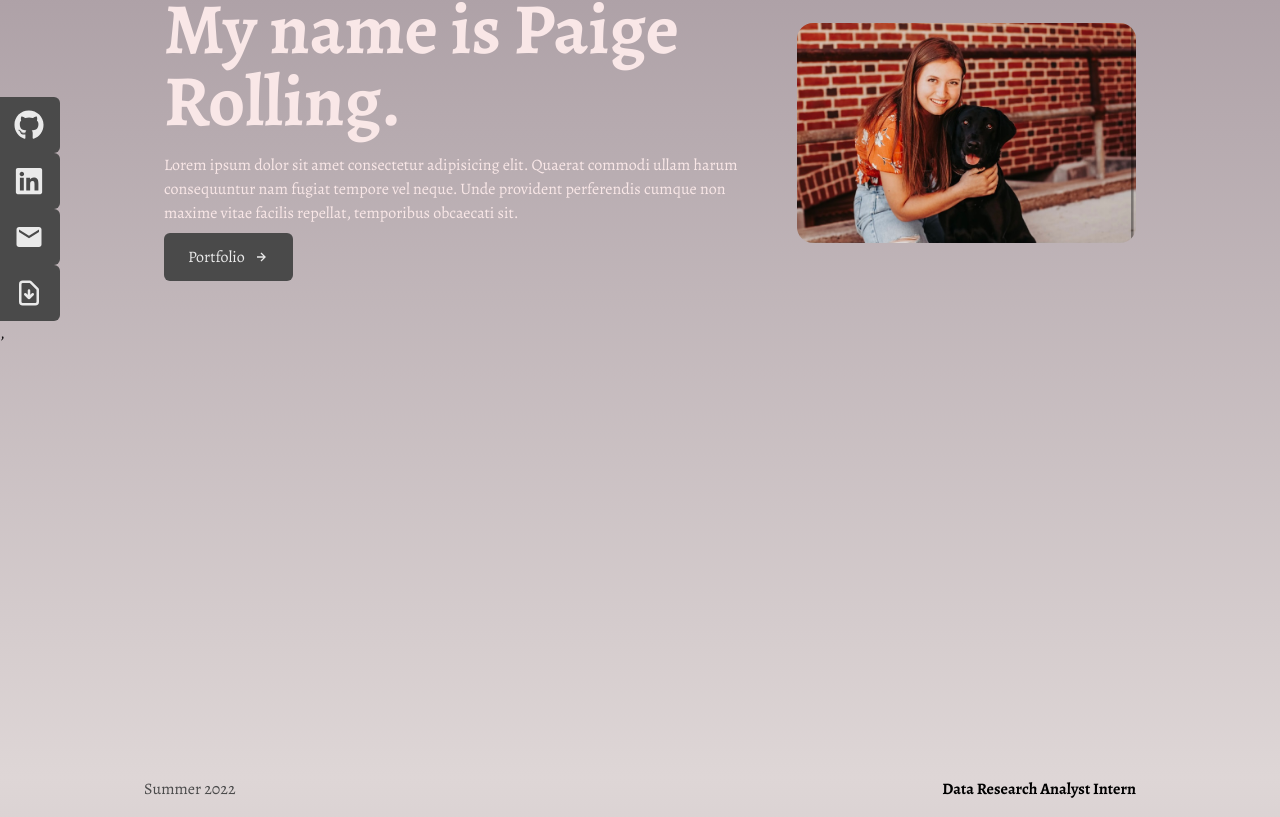
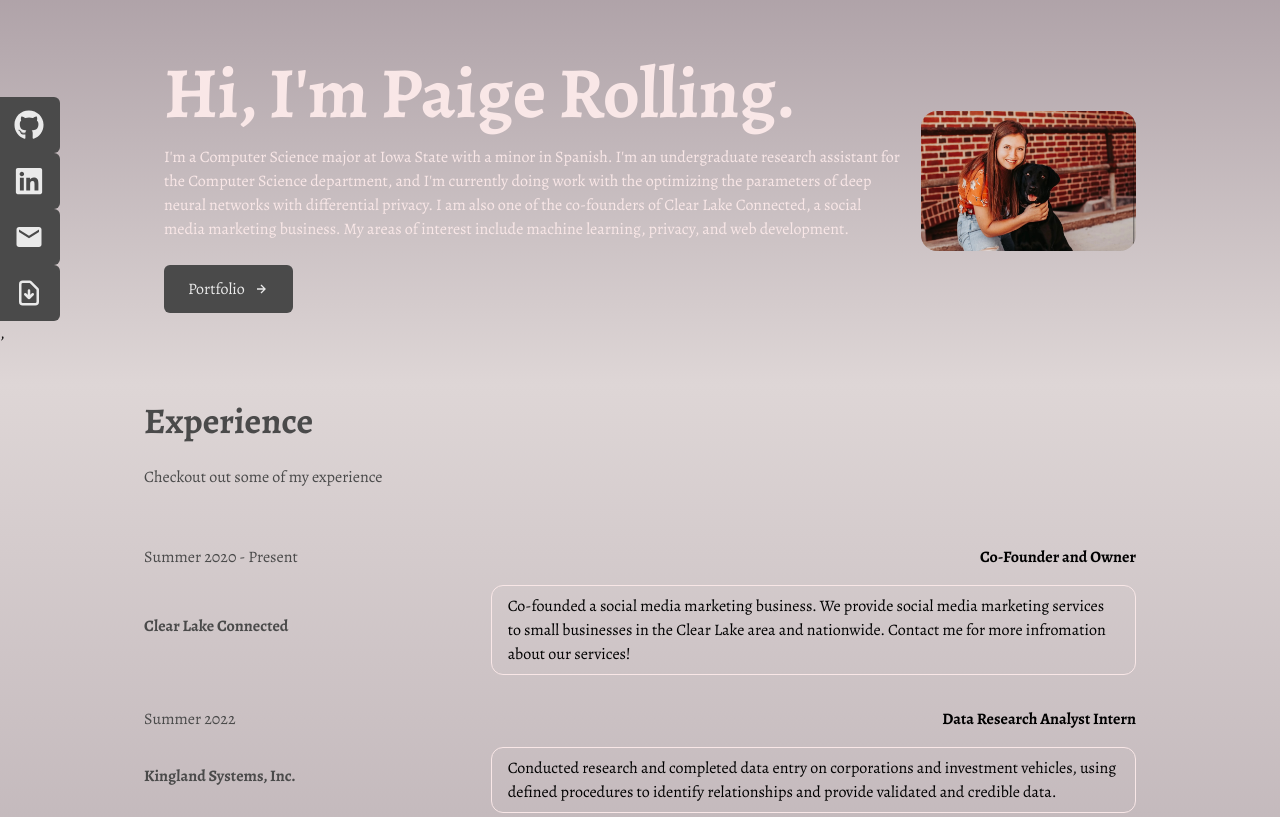
Before and after one commit to prolling/personal_portfolio, a React (Create React App) app: page / in a window 1280 px wide. Shown: the part 183-1000 px from the top of the page. Built offline with nearby package versions, Linux system fonts and the light colour scheme.

Commit message:
website changes

```diff
--- a/src/components/About.jsx
+++ b/src/components/About.jsx
@@ -4,6 +4,14 @@ const About = () => {
   const timelineData = [
     {
       id: 1,
+      date: "Summer 2020 - Present",
+      title: "Co-Founder and Owner",
+      subtitle: "Clear Lake Connected",
+      description:
+        "Co-founded a social media marketing business. We provide social media marketing services to small businesses in the Clear Lake area and nationwide. Contact me for more infromation about our services!",
+    },
+    {
+      id: 2,
       date: "Summer 2022",
       title: "Data Research Analyst Intern",
       subtitle: "Kingland Systems, Inc.",
@@ -11,7 +19,7 @@ const About = () => {
         "Conducted research and completed data entry on corporations and investment vehicles, using defined procedures to identify relationships and provide validated and credible data.",
     },
     {
-      id: 2,
+      id: 3,
       date: "Spring Semester 2023",
       title: "Undergraduate Research Assistant",
       subtitle: "Iowa State University Computer Science Department",
@@ -19,14 +27,14 @@ const About = () => {
         "Build and implement test beds using Tensorflow in order to find the best trade-off between accuracy and security for Deep Neural Networks secured by Differential Privacy.",
     },
     {
-      id: 3,
+      id: 4,
       date: "Summer 2023",
       title: "Software Engineering Intern",
       subtitle: "Cisco Duo Security",
       description: "In progress...",
     },
     {
-      id: 4,
+      id: 5,
       date: "2021-2025",
       title: "Bachelor of Science in Computer Science",
       subtitle: "Iowa State University",
@@ -38,9 +46,13 @@ const About = () => {
   return (
     <div
       name="experience"
-      className="min-h-screen w-full bg-gradient-to-b from-timberwolf_light to-rose"
+      className="py-4 w-full bg-gradient-to-b from-timberwolf_light to-rose"
     >
       <div className="max-w-screen-lg mx-auto relative px-4">
+        <div className="pb-8">
+          <p className="text-4xl font-bold inline b-4 text-dark_gray">Experience</p>
+          <p className="py-6 text-dark_gray">Checkout out some of my experience</p>
+        </div>
         {timelineData.map((item) => (
           <div key={item.id} className="mb-8 last:mb-0">
             <div className="flex justify-between mb-4 items-center">
--- a/src/components/Home.jsx
+++ b/src/components/Home.jsx
@@ -7,20 +7,23 @@ const Home = () => {
   return (
     <div
       name="home"
-      className="min-h-screen w-full bg-gradient-to-b from-rose to-timberwolf_light"
+      className="py-16 w-full bg-gradient-to-b from-rose to-timberwolf_light"
     >
       <div className="max-w-screen-lg mx-auto flex flex-col items-center justify-center h-full px-4 md:flex-row">
         <div className="px-5 flex flex-col justify-center h-full text-lavender">
           <h2 className="text-4xl sm:text-7xl font-bold text-lavender py-4">
-            My name is Paige Rolling.
+            Hi, I'm Paige Rolling.
           </h2>
           <p className="text-lavender">
-            Lorem ipsum dolor sit amet consectetur adipisicing elit. Quaerat
-            commodi ullam harum consequuntur nam fugiat tempore vel neque. Unde
-            provident perferendis cumque non maxime vitae facilis repellat,
-            temporibus obcaecati sit.
+            I'm a Computer Science major at Iowa State with a minor in Spanish.
+            I'm an undergraduate research assistant for the Computer Science
+            department, and I'm currently doing work with the optimizing the
+            parameters of deep neural networks with differential privacy. I am
+            also one of the co-founders of Clear Lake Connected, a social media
+            marketing business. My areas of interest include machine learning,
+            privacy, and web development.
           </p>
-          <div>
+          <div className="pt-4">
             <ReactScrollLink
               to="portfolio"
               spy={true}
--- a/src/components/Portfolio.jsx
+++ b/src/components/Portfolio.jsx
@@ -48,8 +48,8 @@ const Portfolio = () => {
     >
       <div className="max-w-screen-lg p-4 mx-auto flex flex-col justify-center w-full h-full">
         <div className="pb-8">
-          <p className="text-4xl font-bold inline b-4">Portfolio</p>
-          <p className="py-6">Checkout some of my work</p>
+          <p className="text-4xl font-bold inline b-4 text-lavender">Portfolio</p>
+          <p className="py-6 text-lavender">Checkout some of my work</p>
         </div>
         <div className="grid sm:gridcols-2 md:grid-cols-2 lg:grid-cols-3 gap-8 px-12 sm:px-0 py-2">
           {portfolio.map((project) => {
```
